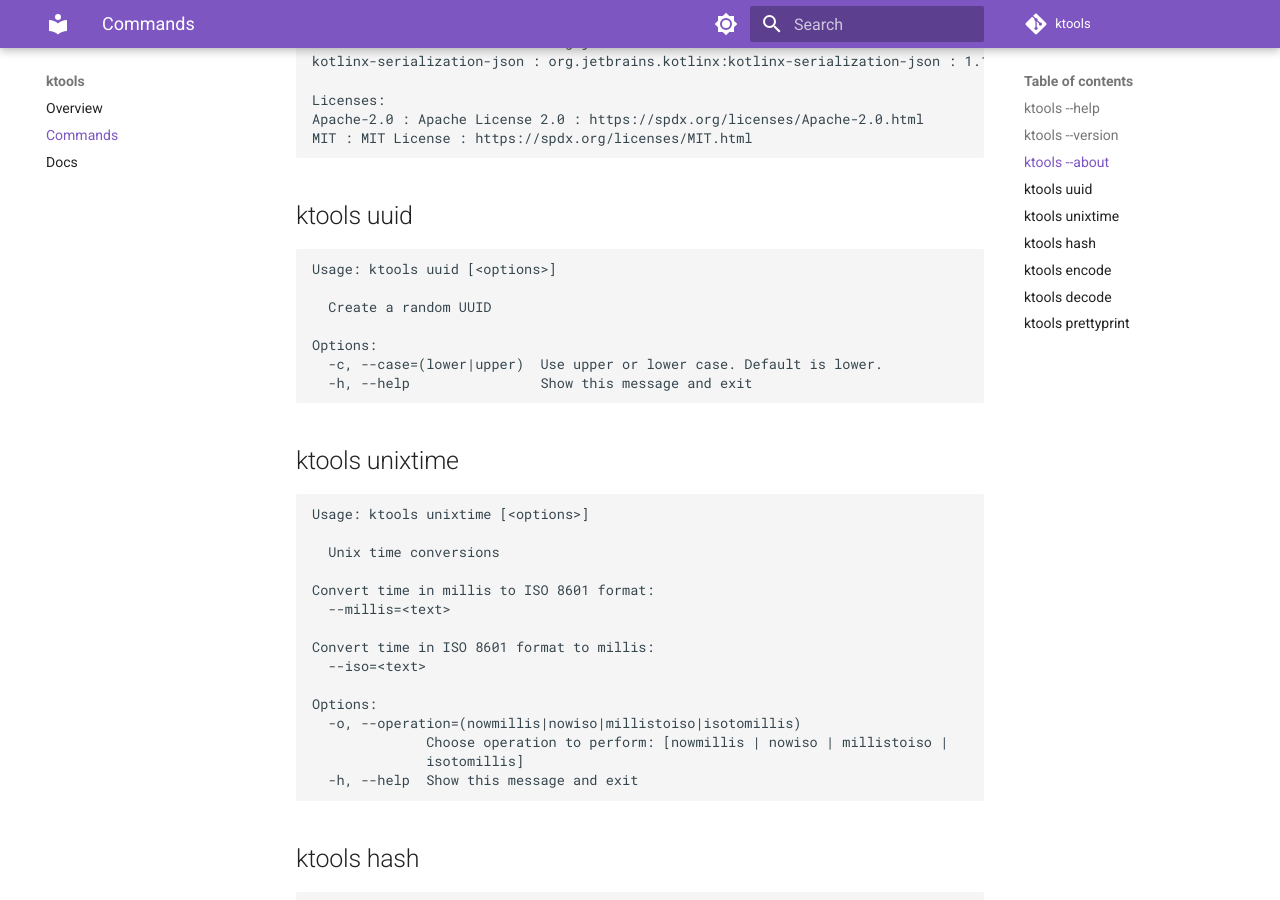
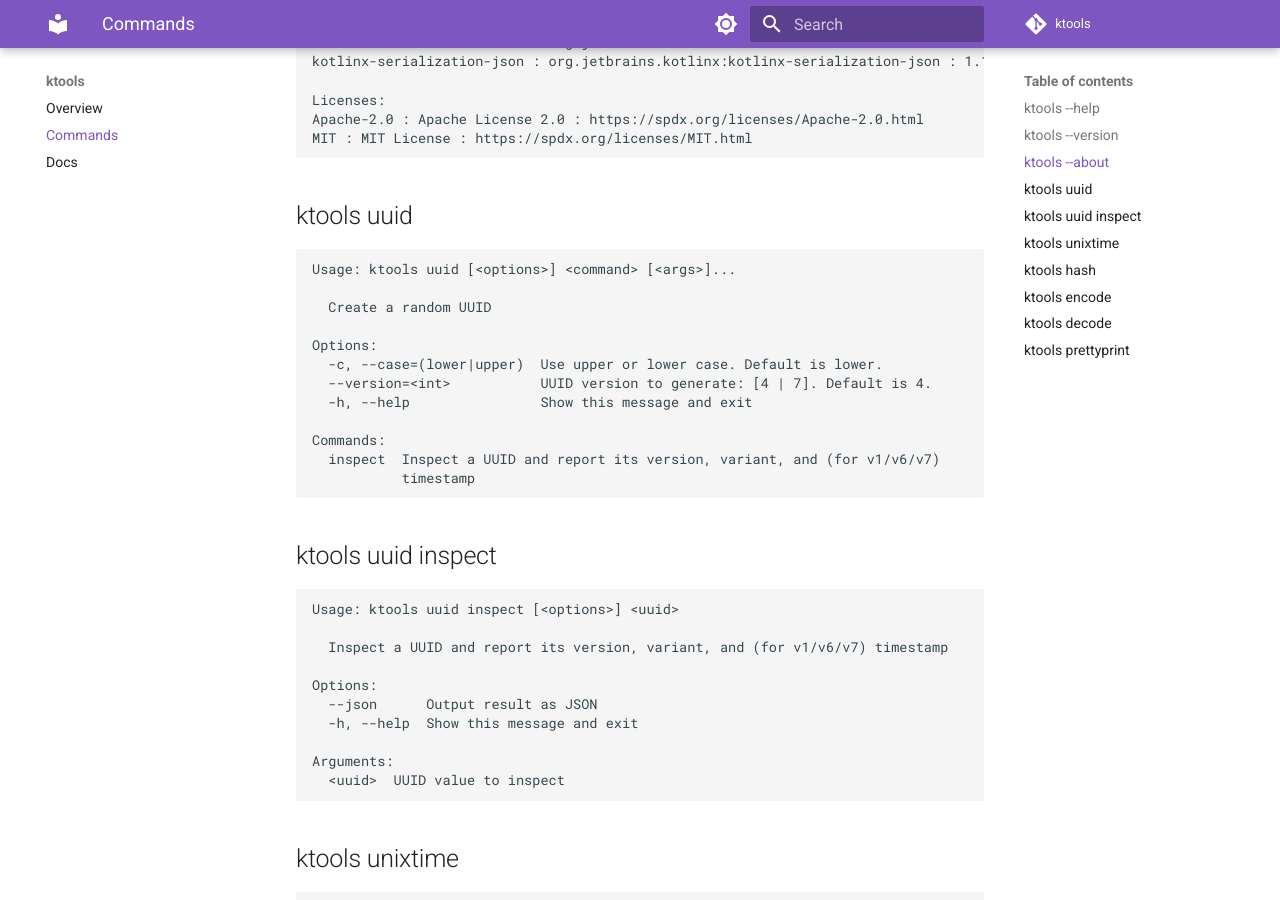
Before and after one commit to sriniketh/ktools, an MkDocs documentation site: the page built from docs/commands.md, in a window 1280 px wide and 900 px high, scrolled down 1231 px. Built offline with MkDocs 1.6.1 and Material for MkDocs 9.7.7, drawn with Linux system fonts in a browser that asks for light colours; comment, search, counter and statistics services are not loaded.

Commit message:
docs: document uuid --version and the new inspect subcommand (#147)
Update docs/commands.md and docs/index.md to reflect uuid's new
--version option and the uuid inspect subcommand added in #145. The
uuid --help and uuid inspect --help snippets were captured by actually
running the built command (compiled against the real Clikt/kotlinx-
serialization JVM artifacts), not hand-typed.


Claude-Session: https://claude.ai/code/session_01Keuaxp5MW82xSimCmuSS7v

Co-authored-by: Claude <noreply@anthropic.com>

````diff
--- a/docs/commands.md
+++ b/docs/commands.md
@@ -62,13 +62,32 @@ MIT : MIT License : https://spdx.org/licenses/MIT.html
 
 ## ktools uuid
 ```text
-Usage: ktools uuid [<options>]
+Usage: ktools uuid [<options>] <command> [<args>]...
 
   Create a random UUID
 
 Options:
   -c, --case=(lower|upper)  Use upper or lower case. Default is lower.
+  --version=<int>           UUID version to generate: [4 | 7]. Default is 4.
   -h, --help                Show this message and exit
+
+Commands:
+  inspect  Inspect a UUID and report its version, variant, and (for v1/v6/v7)
+           timestamp
+```
+
+## ktools uuid inspect
+```text
+Usage: ktools uuid inspect [<options>] <uuid>
+
+  Inspect a UUID and report its version, variant, and (for v1/v6/v7) timestamp
+
+Options:
+  --json      Output result as JSON
+  -h, --help  Show this message and exit
+
+Arguments:
+  <uuid>  UUID value to inspect
 ```
 
 ## ktools unixtime
````
Also changed, not shown: docs/index.md (+1 -1 lines).
